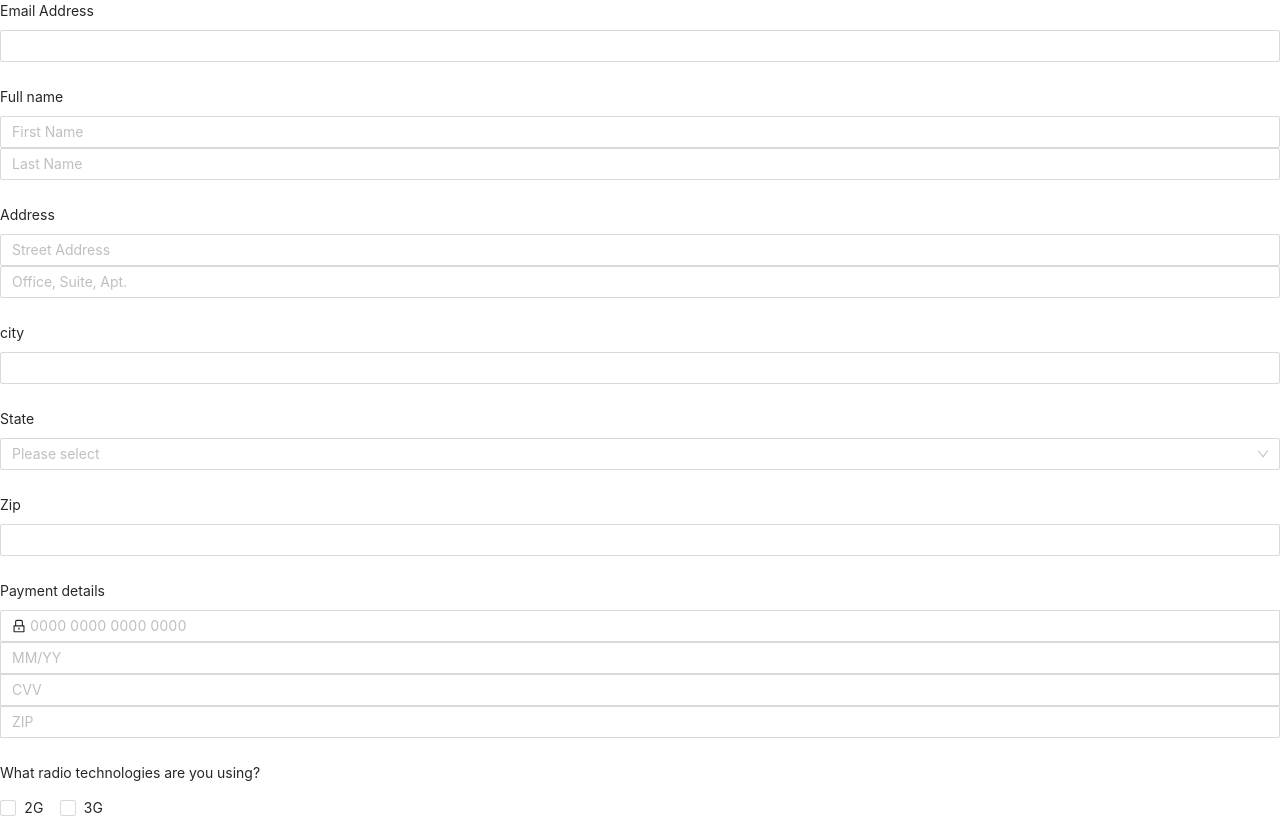
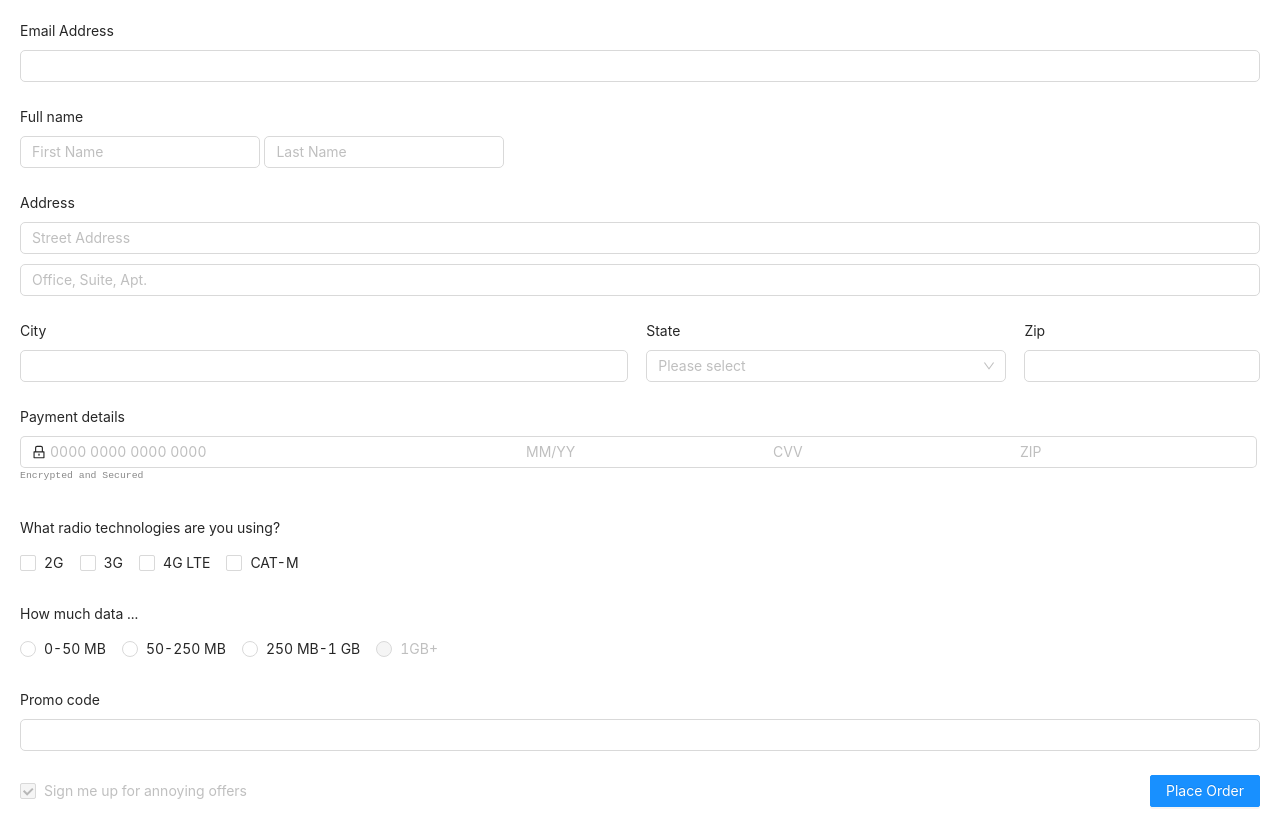
Before and after one commit to zelirio/test-form, a Next.js app: page / in a window 1280 px wide. Shown: the top 818 px of the page. Built offline with nearby package versions, Linux system fonts and the light colour scheme.

Commit message:
fix commentaire HTML + CSS premier visuel

```diff
--- /dev/null
+++ b/components/Layout/Layout.jsx
@@ -0,0 +1,13 @@
+import Head from 'next/head';
+import React from 'react';
+import { Children } from 'react/cjs/react.production.min';
+
+export default function Layout({children}) {
+  return (
+    <div>
+        <Head>
+        <title>Training Form</title>
+        </Head>
+        {children}
+    </div>);
+}
--- a/pages/index.js
+++ b/pages/index.js
@@ -1,85 +1,104 @@
-import Head from 'next/head'
-import Image from 'next/image'
-import styles from '../styles/Home.module.css'
-import React, { useState } from 'react';
+/** @jsxImportSource @emotion/react */
 import { Form, Input, Button, Select, Checkbox, Radio } from 'antd';
 import { LockOutlined } from '@ant-design/icons';
 import 'antd/dist/antd.css'
+import { css } from '@emotion/react'
+import { baseInputStyle, rowStyle, leftInputStyle, middleInputStyle, rightInputStyle, paragraphStyle, verticalInputStyle, horizontalInputStyle, horizontalRightInputStyle, selectStyle } from '../styles/Home.styles';
+import Layout from '../components/Layout/Layout';
+import { useState } from 'react/cjs/react.development';
 
 export default function Home() {
 
   const [form] = Form.useForm();
 
-  const checkOptions = [
+  const [cardValue, SetCardValue] = useState("")
+
+  const technologiesOptions = [
     {label: "2G", value: "2G"},
     {label: "3G", value: "3G"},
+    {label: "4G LTE", value: "4G"},
+    {label: "CAT-M", value: "CAT"},
   ];
 
-  const radioOptions = [
+  const dataOptions = [
     {label: "0-50 MB", value: "0-50 MB"},
     {label: "50-250 MB", value: "50-250 MB"},
+    {label: "250 MB-1 GB", value: "250 MB-1 GB"},
     {label: "1GB+", value: "1GB+", disabled: true}
   ]
 
   const { Option } = Select;
 
+  const formatCardNumber = event => {
+    const value = event.target.value
+    const regex = /^(\d{0,4})(\d{0,4})(\d{0,4})(\d{0,4})$/g
+    const onlyNumbers = value.replace(/[^\d]/g, '')
+
+    SetCardValue(onlyNumbers.replace(regex, (regex, $1, $2, $3, $4) =>
+      [$1, $2, $3, $4].filter(group => !!group).join(' '))
+    )
+  }
+
   return (
+    <Layout>
       <Form
         form={form}
         layout="vertical"
         requiredMark={false}
+        css={css`padding: 20px;`}
       >
-      <Form.Item label="Email Address" required>
-        <Input placeholder="" />
+        <Form.Item name="email" label="Email Address" required>
+          <Input type="email" css={baseInputStyle} placeholder="" />
         </Form.Item>
 
-      <Form.Item label="Full name" required>
-        <Input placeholder="First Name" />
-        <Input placeholder="Last Name" />
+        <Form.Item css={rowStyle} name="name" label="Full name" required>
+          <Input css={horizontalInputStyle} placeholder="First Name" />
+          <Input css={horizontalRightInputStyle} placeholder="Last Name" />
         </Form.Item>
 
-      <Form.Item label="Address" required>
-        <Input placeholder="Street Address" />
-        <Input placeholder="Office, Suite, Apt." />
+        <Form.Item name="address" label="Address" required>
+          <Input css={verticalInputStyle} placeholder="Street Address" />
+          <Input css={baseInputStyle} placeholder="Office, Suite, Apt." />
         </Form.Item>
 
-      <div>
-        <Form.Item label="city" required>
-          <Input placeholder="" />
+        <div css={rowStyle}>
+          <Form.Item css={css`width: 49%`} name="city" label="City" required>
+            <Input css={baseInputStyle} placeholder="" />
           </Form.Item>
-        <Form.Item label="State" required>
-          <Select placeholder="Please select">
+          <Form.Item css={selectStyle} name="state" label="State" required>
+            <Select css={baseInputStyle} placeholder="Please select">
               <Option value="illinois">Illinois</Option>
               <Option value="texas">Texas</Option>
             </Select>
           </Form.Item>
-        <Form.Item label="Zip" required>
-          <Input placeholder=""  />
+          <Form.Item css={css`width: 19%`} name="zip" label="Zip" required>
+            <Input css={baseInputStyle} placeholder=""  />
           </Form.Item>
         </div>
 
-      <Form.Item label="Payment details">
+        <Form.Item name="payment" label="Payment details" required>
           <Input.Group compact>
-          <Input placeholder="0000 0000 0000 0000" maxLength={16} prefix={<LockOutlined />}/>
-          <Input placeholder="MM/YY"/>
-          <Input placeholder="CVV"/>
-          <Input placeholder="ZIP"/>
+            <Input css={leftInputStyle} placeholder="0000 0000 0000 0000" value={cardValue} maxLength={19} onChange={formatCardNumber} prefix={<LockOutlined />}/>
+            <Input css={middleInputStyle} placeholder="MM/YY"/>
+            <Input css={middleInputStyle} placeholder="CVV"/>
+            <Input css={rightInputStyle} placeholder="ZIP"/>
           </Input.Group>
+          <p css={paragraphStyle}>Encrypted and Secured</p>
         </Form.Item>
 
-      <Form.Item label="What radio technologies are you using?" required>
-        <Checkbox.Group options={checkOptions}/>
+        <Form.Item name="technologies" label="What radio technologies are you using?" required>
+          <Checkbox.Group options={technologiesOptions}/>
         </Form.Item>
 
-      <Form.Item label="How much data ..." required>
-        <Radio.Group options={radioOptions}/>
+        <Form.Item name="data" label="How much data ..." required>
+          <Radio.Group options={dataOptions}/>
         </Form.Item>
 
-      <Form.Item name="promo" label="Promo code" hasFeedback validateStatus="success">
-        <Input />
+        <Form.Item name="promo" label="Promo code">
+          <Input css={baseInputStyle} />
         </Form.Item>
 
-      <div>
+        <div css={rowStyle}>
           <Form.Item name="offers">
             <Checkbox defaultChecked={true} disabled>Sign me up for annoying offers</Checkbox>
           </Form.Item>
@@ -89,6 +108,7 @@ export default function Home() {
         </div>
 
       </Form>
+    </Layout>
 
   )
 }
--- a/styles/Home.module.css
+++ /dev/null
@@ -1,116 +0,0 @@
-.container {
-  padding: 0 2rem;
-}
-
-.main {
-  min-height: 100vh;
-  padding: 4rem 0;
-  flex: 1;
-  display: flex;
-  flex-direction: column;
-  justify-content: center;
-  align-items: center;
-}
-
-.footer {
-  display: flex;
-  flex: 1;
-  padding: 2rem 0;
-  border-top: 1px solid #eaeaea;
-  justify-content: center;
-  align-items: center;
-}
-
-.footer a {
-  display: flex;
-  justify-content: center;
-  align-items: center;
-  flex-grow: 1;
-}
-
-.title a {
-  color: #0070f3;
-  text-decoration: none;
-}
-
-.title a:hover,
-.title a:focus,
-.title a:active {
-  text-decoration: underline;
-}
-
-.title {
-  margin: 0;
-  line-height: 1.15;
-  font-size: 4rem;
-}
-
-.title,
-.description {
-  text-align: center;
-}
-
-.description {
-  margin: 4rem 0;
-  line-height: 1.5;
-  font-size: 1.5rem;
-}
-
-.code {
-  background: #fafafa;
-  border-radius: 5px;
-  padding: 0.75rem;
-  font-size: 1.1rem;
-  font-family: Menlo, Monaco, Lucida Console, Liberation Mono, DejaVu Sans Mono,
-    Bitstream Vera Sans Mono, Courier New, monospace;
-}
-
-.grid {
-  display: flex;
-  align-items: center;
-  justify-content: center;
-  flex-wrap: wrap;
-  max-width: 800px;
-}
-
-.card {
-  margin: 1rem;
-  padding: 1.5rem;
-  text-align: left;
-  color: inherit;
-  text-decoration: none;
-  border: 1px solid #eaeaea;
-  border-radius: 10px;
-  transition: color 0.15s ease, border-color 0.15s ease;
-  max-width: 300px;
-}
-
-.card:hover,
-.card:focus,
-.card:active {
-  color: #0070f3;
-  border-color: #0070f3;
-}
-
-.card h2 {
-  margin: 0 0 1rem 0;
-  font-size: 1.5rem;
-}
-
-.card p {
-  margin: 0;
-  font-size: 1.25rem;
-  line-height: 1.5;
-}
-
-.logo {
-  height: 1em;
-  margin-left: 0.5rem;
-}
-
-@media (max-width: 600px) {
-  .grid {
-    width: 100%;
-    flex-direction: column;
-  }
-}
--- /dev/null
+++ b/styles/Home.styles.js
@@ -0,0 +1,73 @@
+/** @jsxImportSource @emotion/react */
+import { css } from '@emotion/react'
+
+
+export const baseInputStyle = css`
+border-radius: 5px;
+&:focus {
+    border-color: #00F
+}
+`
+
+export const leftInputStyle = css`
+${baseInputStyle};
+max-width: 40%;
+border-right: 0px;
+border-radius: 5px 0 0 5px !important;
+`
+
+export const middleInputStyle = css`
+${baseInputStyle};
+max-width: 20%;
+border-right: 0px;
+border-left: 0px;
+border-radius: 0;
+`
+
+export const rightInputStyle = css`
+${baseInputStyle};
+max-width: 20%;
+border-left: 0px;
+border-radius: 0 5px 5px 0 !important;
+`
+
+export const rowStyle = css`
+display: flex;
+align-items: stretch;
+width: 100%;
+justify-content: space-between;
+`
+
+export const columnStyle = css`
+display: flex;
+flex-direction: column;
+`
+
+export const paragraphStyle = css`
+font-family: monospace;
+color: #888;
+font-size: 0.7em;
+`
+
+export const verticalInputStyle = css`
+${baseInputStyle}
+margin-bottom: 10px;
+`
+
+export const horizontalInputStyle = css`
+${baseInputStyle}
+width: 49.5%;
+margin-right: 1%;
+`
+
+export const horizontalRightInputStyle = css`
+${baseInputStyle}
+width: 49.5%;
+`
+
+export const selectStyle = css`
+width: 29%;
+& div[class*="selector"] {
+    border-radius: 5px !important;
+}
+`
```
Lines whose indentation alone changed are shown as unchanged.
